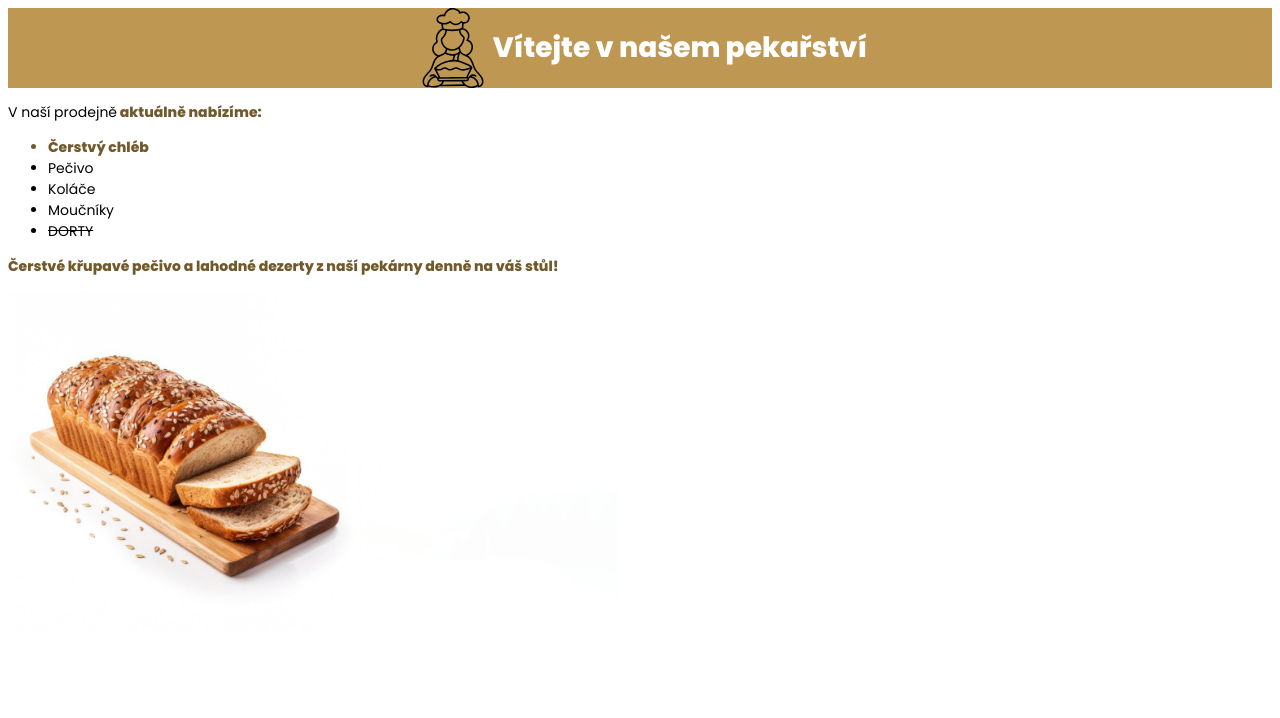
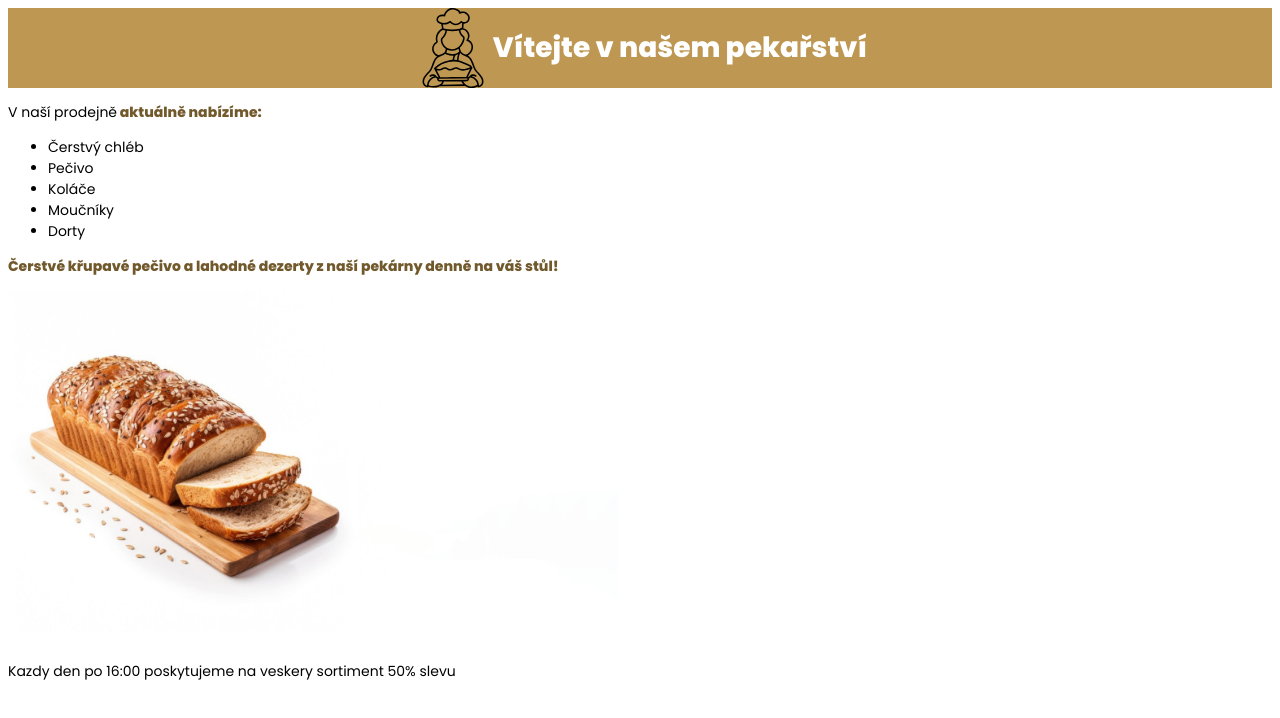
Before and after one commit to ericphamm/personal-lab, a plain HTML site: page Javascript/pekarstvi/index.html in a window 1280 px wide. Drawn offline with Linux system fonts and the light colour scheme.

Commit message:
Javascript projects

```diff
--- a/Javascript/pekarstvi/index.html
+++ b/Javascript/pekarstvi/index.html
@@ -43,7 +43,7 @@
         <li>Moučníky</li>
         <li>Dorty</li>
     </ul>
-    <p class="important">Čerstvé křupavé pečivo a lahodné dezerty z naší pekárny denně na váš stůl!<span style="display: none;"> Aktuálně nabízíme i objednávky na vánoční cukroví.</span></p>
+    <p id="info" class="important">Čerstvé křupavé pečivo a lahodné dezerty z naší pekárny denně na váš stůl!<span style="display: none;"> Aktuálně nabízíme i objednávky na vánoční cukroví.</span></p>
 
     <img src="img/pastry.jpg" alt="">
 </body>
--- a/Javascript/pekarstvi/js/dom.js
+++ b/Javascript/pekarstvi/js/dom.js
@@ -9,20 +9,20 @@ document.addEventListener("DOMContentLoaded", function() {
 	// 	console.log(paragraphs[i]);
 	// }
 
-	let title = document.querySelector("#greeting");
-	let text = document.querySelector(".important");
-	let picture = document.querySelector('[src="img/pastry.jpg"]');
-	let photo = document.querySelector("logo");
-	let spans = document.querySelectorAll("span");
+	// let title = document.querySelector("#greeting");
+	// let text = document.querySelector(".important");
+	// let picture = document.querySelector('[src="img/pastry.jpg"]');
+	// let photo = document.querySelector("logo");
+	// let spans = document.querySelectorAll("span");
 
-	console.log(title);
-	console.log(text);
-	console.log(picture);
-	console.log(photo);
+	// console.log(title);
+	// console.log(text);
+	// console.log(picture);
+	// console.log(photo);
 
-	for (let i = 0; i < spans.length; i++) {
-		console.log(spans[i]);
-	}
+	// for (let i = 0; i < spans.length; i++) {
+	// 	console.log(spans[i]);
+	// }
 
 	// let paragraph = document.querySelectorAll("p");
 	// for (let i = 0; i < spans.length; i++) {
@@ -30,20 +30,46 @@ document.addEventListener("DOMContentLoaded", function() {
 	// }
 	// paragraph.textContent = "Dnes mame v nabidce";
 
-	let hiddenText = document.querySelectorAll("p");
-	console.log(hiddenText[1].innerText);
-	console.log(hiddenText[1].textContent);
+	// let hiddenText = document.querySelectorAll("p");
+	// console.log(hiddenText[1].innerText);
+	// console.log(hiddenText[1].textContent);
 
-	let products = document.querySelectorAll("li");
-	products[4].innerHTML = "<s>DORTY</s>"
+	// let products = document.querySelectorAll("li");
+	// products[4].innerHTML = "<s>DORTY</s>"
 
-	let logoImage = document.querySelector("#logo");
-	console.log(logoImage.hasAttribute("alt"));
+	// let logoImage = document.querySelector("#logo");
+	// console.log(logoImage.hasAttribute("alt"));
 
-	let image = document.querySelector('[src="img/pastry.jpg"]');
-	image.setAttribute("alt","Chleb");
-	console.log(image.hasAttribute("alt"));
+	// let image = document.querySelector('[src="img/pastry.jpg"]');
+	// image.setAttribute("alt","Chleb");
+	// console.log(image.hasAttribute("alt"));
 
-	let menu = document.querySelector("li");
-	menu.setAttribute("class", "important");
+	// let menu = document.querySelector("li");
+	// menu.setAttribute("class", "important");
+
+	// let headerElements = document.querySelector('header');
+	// console.log(headerElements.lastElementChild);
+
+	let paragraph = document.createElement("div");
+	paragraph.textContent = "Kazdy den po 16:00 poskytujeme na veskery sortiment 50% slevu";
+	let parent = document.getElementById("info");
+	parent.appendChild(paragraph);
+
+	document.body.appendChild(paragraph);
+
+	let heading = document.createElement("h2");
+	heading.innerText = "Aktuality";
+
+	let element = document.getElementsByTagName("div");
+	document.body.insertBefore(heading,element[0]);
+
+	let styleHeading = document.querySelector("h2");
+	styleHeading.setAttribute("class","important");
+
+	let newParagraph = document.createElement("p");
+	let strongElement = document.createElement("strong");
+	strongElement.textContent = "Novinky z nasi pekarny";
+	newParagraph.appendChild(strongElement);
+	document.body.replaceChild(newParagraph,heading);
+	newParagraph.removeChild(strongElement);
 });
```
Also changed, not shown: 1 other file.
